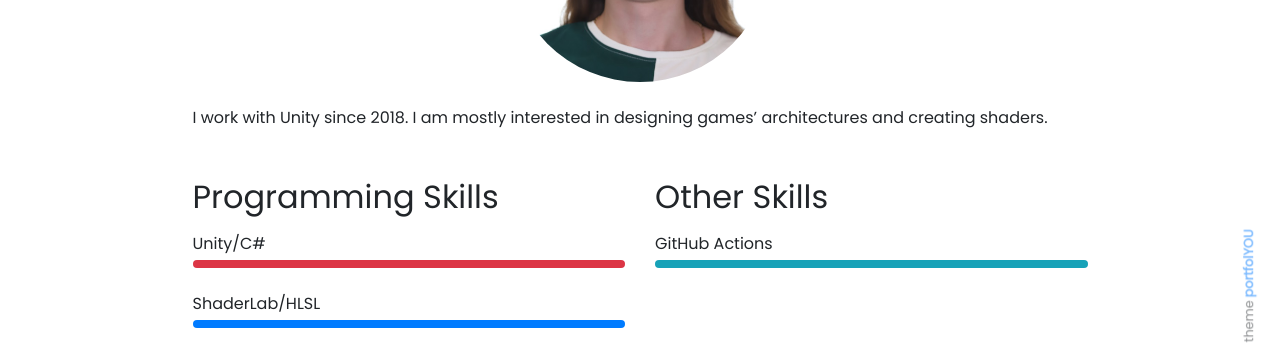
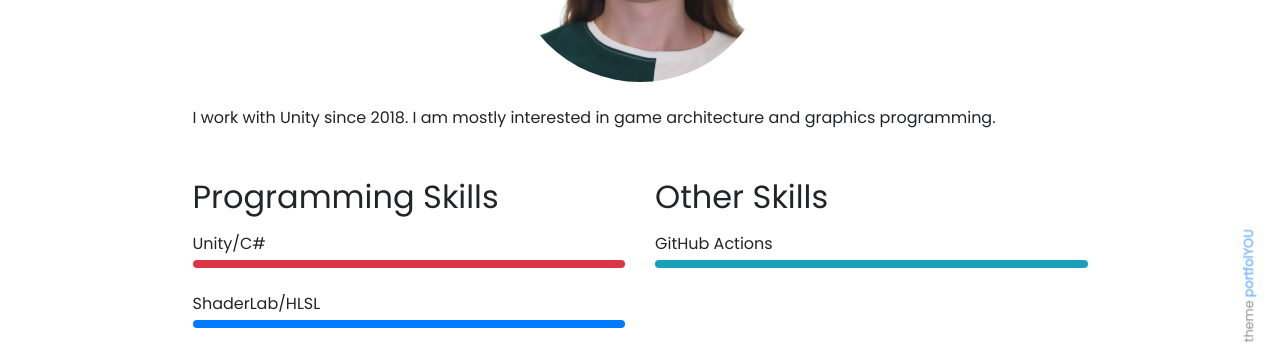
Before and after one commit to Delt06/page, a Jekyll site: the page built from pages/index.md, in a window 1280 px wide. Shown: the part 502-847 px from the top of the page. Built offline with Jekyll 4.4.1, drawn with Linux system fonts in a browser that asks for light colours; nearby versions of some CDN libraries.

Commit message:
Change index.md

```diff
--- a/pages/index.md
+++ b/pages/index.md
@@ -22,7 +22,7 @@ Hi, I am **{{ site.author.name }}**,<br>
   </div>
 </div>
 
-I work with Unity since 2018. I am mostly interested in designing games' architectures and creating shaders.
+I work with Unity since 2018. I am mostly interested in game architecture and graphics programming.
 
 <div class="row">
 {% include about/skills.html title="Programming Skills" source=site.data.programming-skills %}
```
